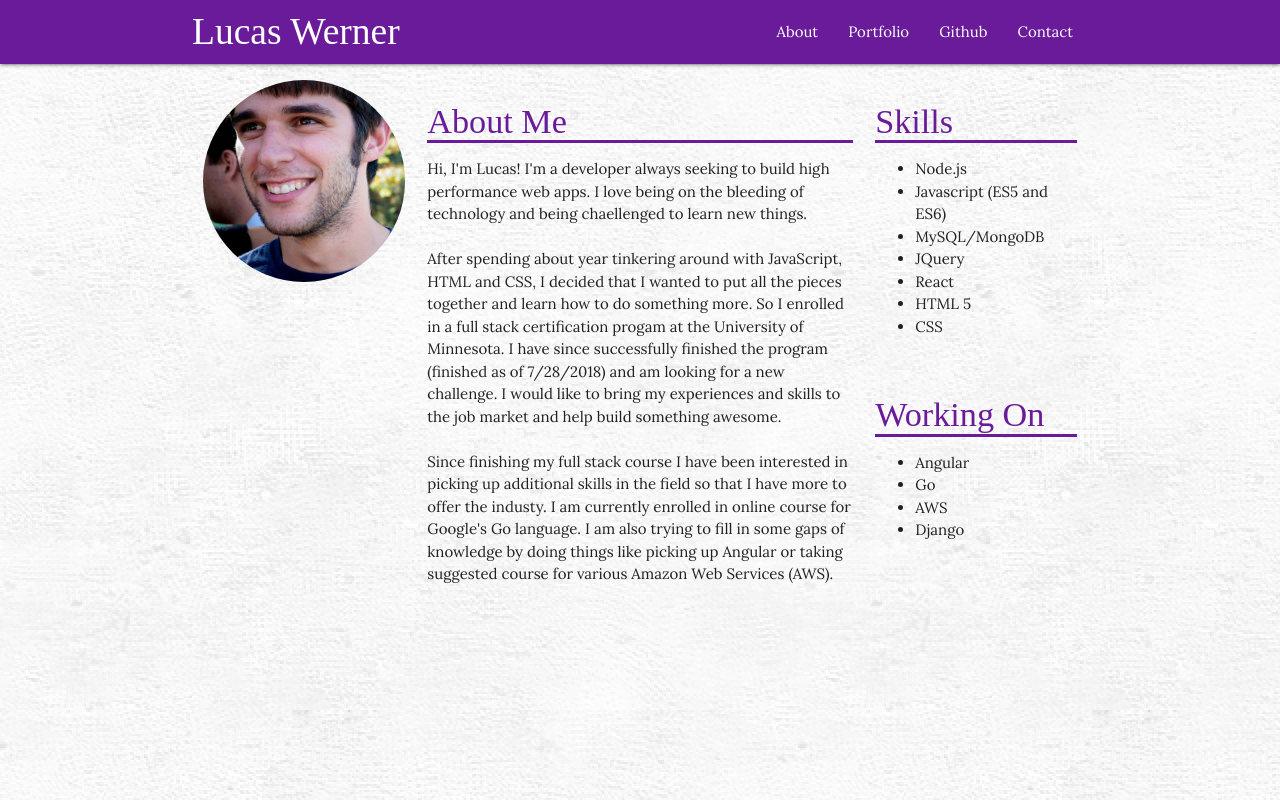
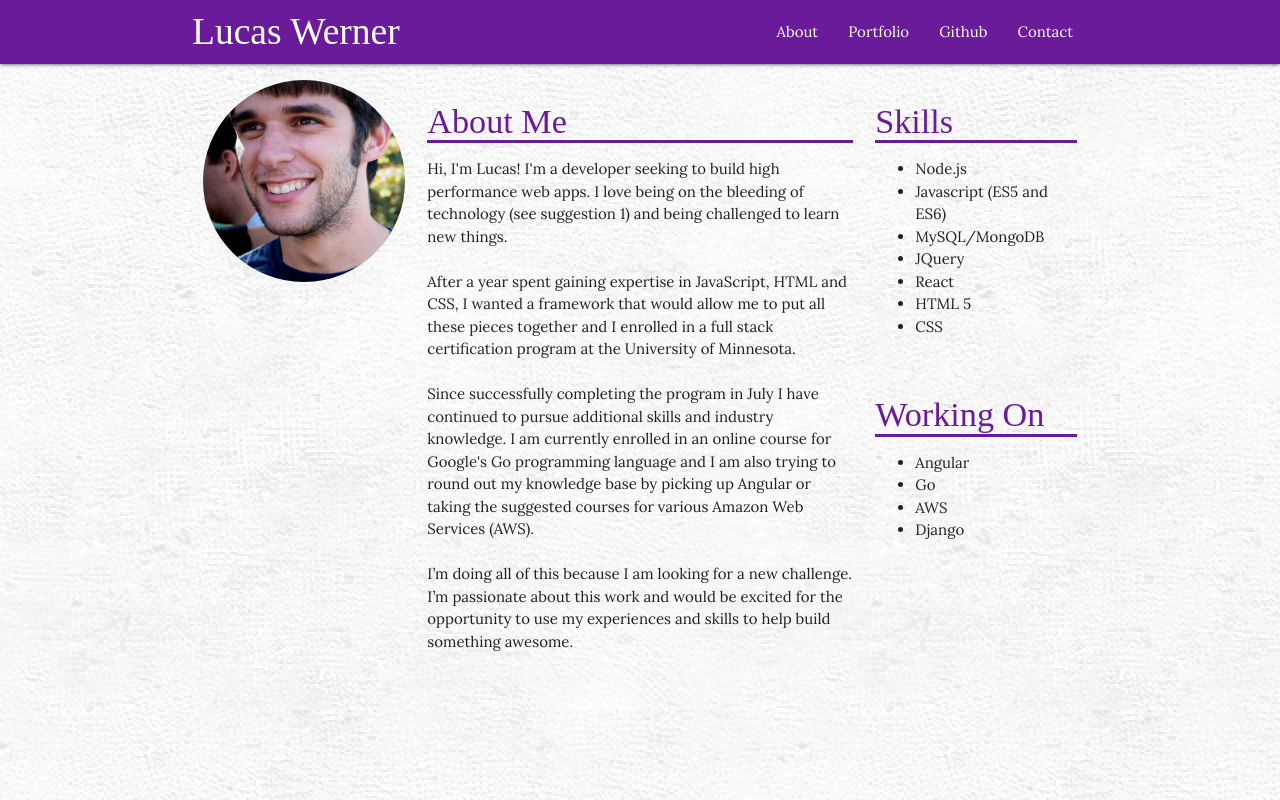
Before and after one commit to lwerner27/PersonalWebsite, a website: page public/index.html in a window 1280 px wide. Shown: the top 800 px of the page. Drawn offline with nearby package versions, Linux system fonts and the light colour scheme; a web font is replaced by a local one.

Commit message:
fixed spelling and gramatical errors

```diff
--- a/public/index.html
+++ b/public/index.html
@@ -45,13 +45,16 @@
                     <div class="col s12 m6">
                         <h4 class="purple-text text-darken-3 section-header">About Me</h4>
                         <p id="summary">
-                            Hi, I'm Lucas! I'm a developer always seeking to build high performance web apps. I love being on the bleeding of technology and being chaellenged to learn new things.
+                            Hi, I'm Lucas! I'm a developer seeking to build high performance web apps. I love being on the bleeding of technology (see suggestion 1) and being challenged to learn new things.
                             <br>
                             <br>
-                            After spending about year tinkering around with JavaScript, HTML and CSS, I decided that I wanted to put all the pieces together and learn how to do something more. So I enrolled in a full stack certification progam at the University of Minnesota. I have since successfully finished the program (finished as of 7/28/2018) and am looking for a new challenge. I would like to bring my experiences and skills to the job market and help build something awesome.
+                            After a year spent gaining expertise in JavaScript, HTML and CSS, I wanted a framework that would allow me to put all these pieces together and I enrolled in a full stack certification program at the University of Minnesota.
                             <br>
                             <br>
-                            Since finishing my full stack course I have been interested in picking up additional skills in the field so that I have more to offer the industy. I am currently enrolled in online course for Google's Go language. I am also trying to fill in some gaps of knowledge by doing things like picking up Angular or taking suggested course for various Amazon Web Services (AWS).
+                            Since successfully completing the program in July I have continued to pursue additional skills and industry knowledge. I am currently enrolled in an online course for Google's Go programming language and I am also trying to round out my knowledge base by picking up Angular or taking the suggested courses for various Amazon Web Services (AWS).
+                            <br>
+                            <br>
+                            I’m doing all of this because I am looking for a new challenge. I’m passionate about this work and would be excited for the opportunity to use my experiences and skills to help build something awesome.
                         </p>
                     </div>
 
@@ -113,7 +116,7 @@
                             <div class="card-reveal">
                                 <span class="card-title grey-text text-darken-4">Health Tracker<i class="material-icons right">close</i></span>
                                 <p>
-                                    This is a project I worked on where we used Express, Mongoose, Passport and React to build a basic health tracking app. I personally handled the database design, data controllers and passing data to components and rendering it correctly.
+                                    Together with a team I utilized Express, Mongoose, Passport, and React to build a basic health tracking app. I personally handled the database design, data controllers, passing the data to components, and rendering it correctly.
                                 </p>
                             </div>
                         </div>
@@ -131,7 +134,7 @@
                             <div class="card-reveal">
                                 <span class="card-title grey-text text-darken-4">Picknic<i class="material-icons right">close</i></span>
                                 <p>
-                                    This is a project I worked on where we utilized Express, Sequelize, Handlebars, Boostrap and even a little Vue.Js to build a recipe catalog. I worked on the database design, data controllers, Express routes and created a simple Vue component for the favorites page.
+                                    On this team project we leveraged Express, Sequelize, Handlebars, Boostrap and even a little Vue.Js to build an online recipe catalog. I worked directly on the database design, data controllers, Express routes, and created a simple Vue component for the favorites page.
                                 </p>
                             </div>
                         </div>
```
Also changed, not shown: 1 other file.
